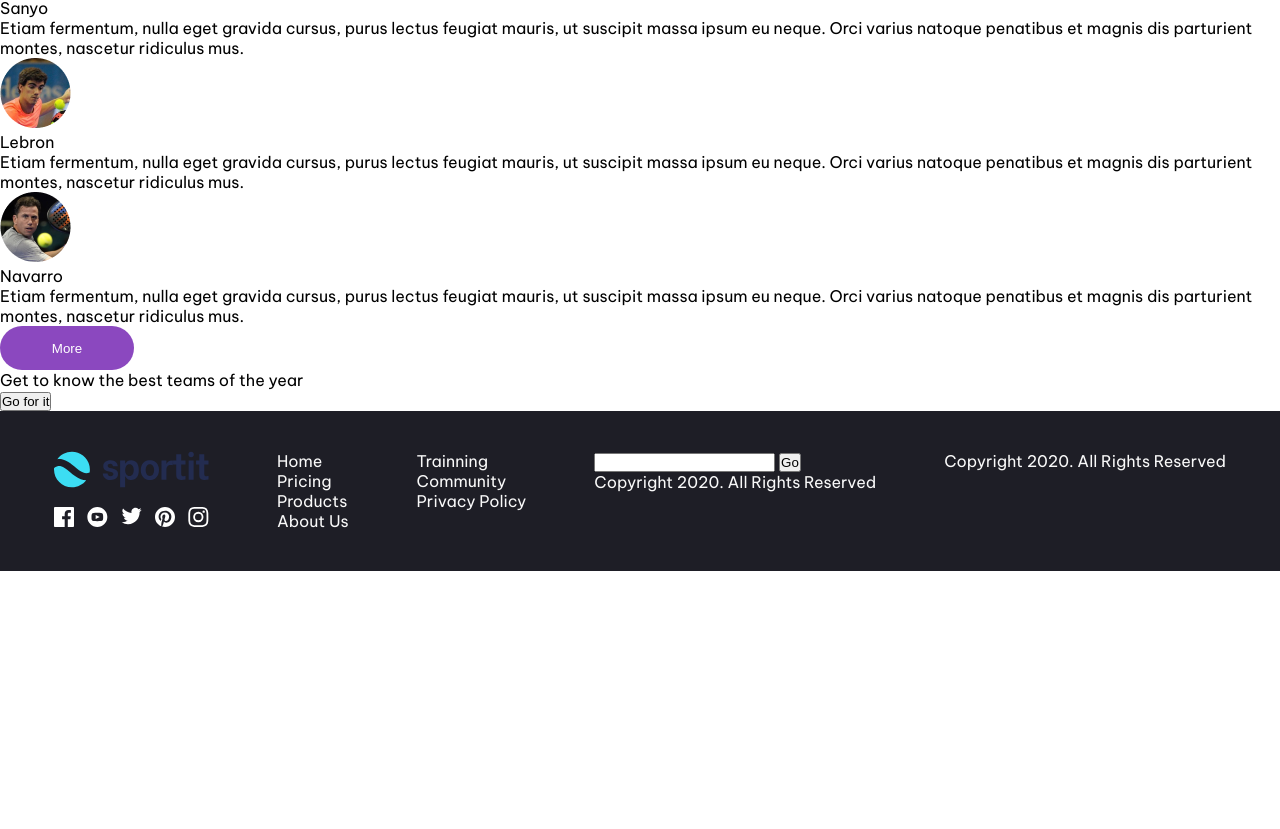
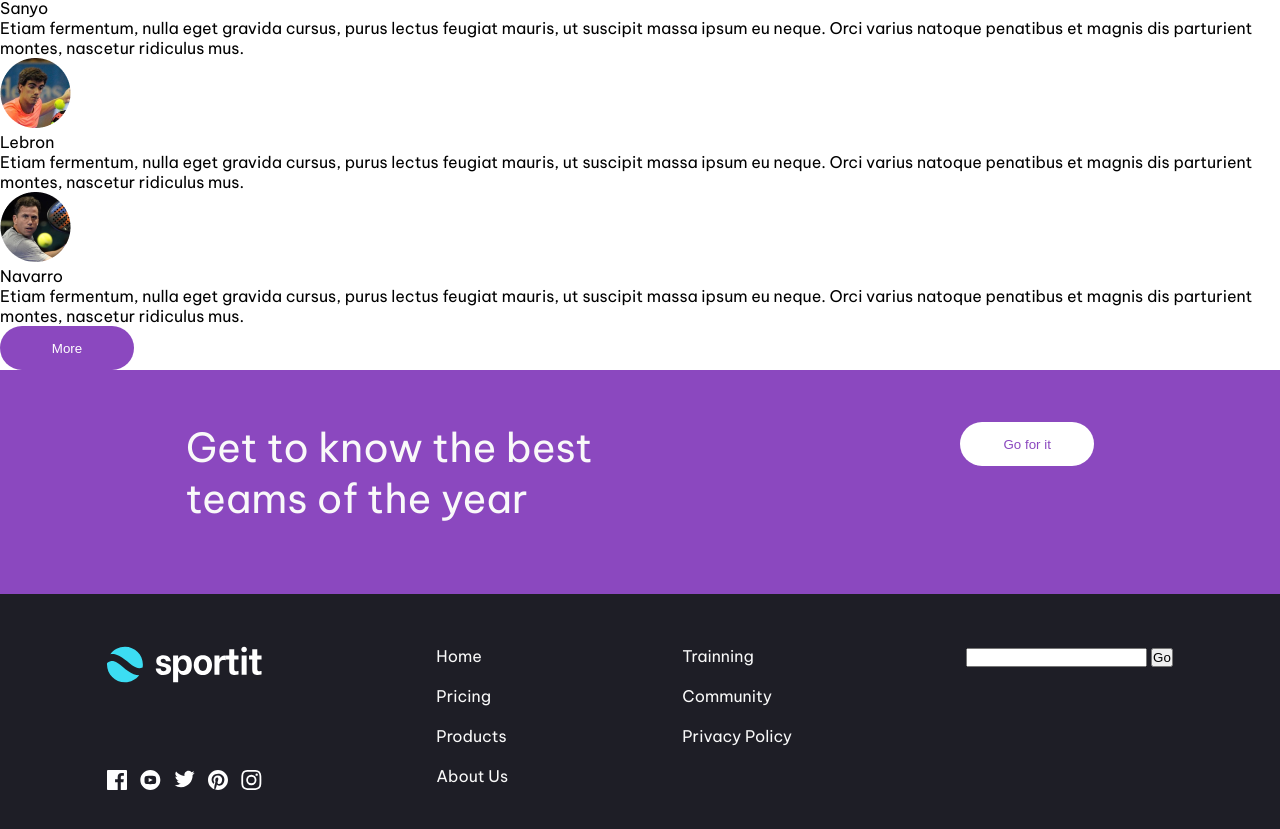
Before and after one commit to darkfer30/ClaseIntegradoraFront, a plain HTML site: page index.html in a window 1280 px wide. Shown: the part 1315-2144 px from the top of the page. Before the commit the page ends 1886 px from the top, so only its background shows below. Drawn offline with Linux system fonts and the light colour scheme.

Commit message:
Cambios Darly

```diff
--- a/css/styles.css
+++ b/css/styles.css
@@ -126,7 +126,7 @@ footer {
   background-color: #1e1e26;
   color: rgb(249, 249, 249);
   justify-content: space-around;
-  padding: 40px 20px;
+  padding: 52px 20px;
 }
 .Union_logo_iconos {
   display: flex;
@@ -136,6 +136,7 @@ footer {
 
 footer li {
   list-style: none;
+  margin-bottom: 20px;
 }
 
 .Flex_iconos {
@@ -148,3 +149,41 @@ footer li {
     flex-direction: column;
   }
 }
+
+.section_year {
+  display: flex;
+  height: 224px;
+  background-color: #8b48bf;
+  color: rgb(249, 249, 249);
+  justify-content: space-around;
+  padding: 52px 2px;
+}
+.section_year p {
+  font-size: 40px;
+}
+
+.Goforlt {
+  width: 134px;
+  height: 44px;
+  background-color: #fff;
+  color: #8b48bf;
+  padding: 10px 25px 10px 25px;
+  border: none;
+  border-radius: 30px;
+  cursor: pointer;
+}
+
+.ListaConEspacios {
+  list-style-type: disc;
+  margin-bottom: 8px;
+}
+
+.Copyright {
+  position: fixed;
+  bottom: 0;
+  width: 100%;
+  color: #8c8c94;
+  text-align: right;
+  padding: 81px 164px 43px;
+  border-radius: 50px;
+}
--- a/index.html
+++ b/index.html
@@ -115,13 +115,13 @@
       <button class="clase_boton">More</button>
     </section>
     <section class="section_year">
-      <p>Get to know the best teams of the year</p>
-      <button>Go for it</button>
+      <p>Get to know the best<br/>teams of the year</p>
+      <button class="Goforlt">Go for it</button>
     </section>
 
     <footer class="Iconos_redes_sociales">
       <div class="Union_logo_iconos">
-        <img src="./img/logo.svg" alt="Logo" />
+        <img src="./img/logo2.svg" alt="Logo" />
         <ul class="Flex_iconos">
           <li>
             <img src="./img/icon-facebook.svg" alt="Facebook" />
@@ -140,7 +140,7 @@
           </li>
         </ul>
       </div>
-      <ul>
+      <ul class="ListaConEspacios">
         <li>Home</li>
         <li>Pricing</li>
         <li>Products</li>
@@ -152,11 +152,10 @@
         <li>Privacy Policy</li>
       </ul>
       <form action="">
-        <input type="text" />
+        <input type="email" />
         <input type="submit" name="Go" id="" value="Go" />
-        <p style="text-align: right">Copyright 2020. All Rights Reserved</p>
       </form>
-      <p style="text-align: right">Copyright 2020. All Rights Reserved</p>
+      <p class="Copyright" style="text-align: right">Copyright 2020. All Rights Reserved</p>
     </footer>
   </body>
 </html>
```
Also changed, not shown: img/logo2.svg (added).
